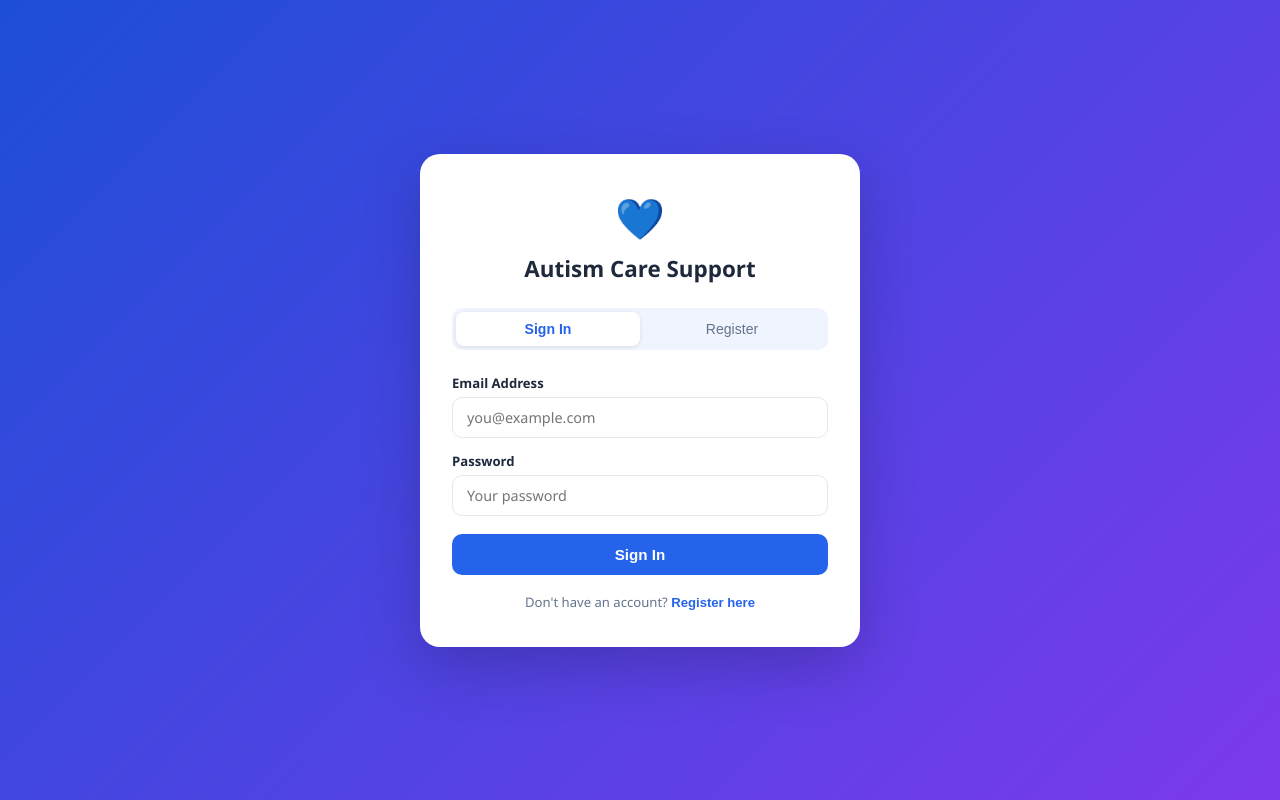
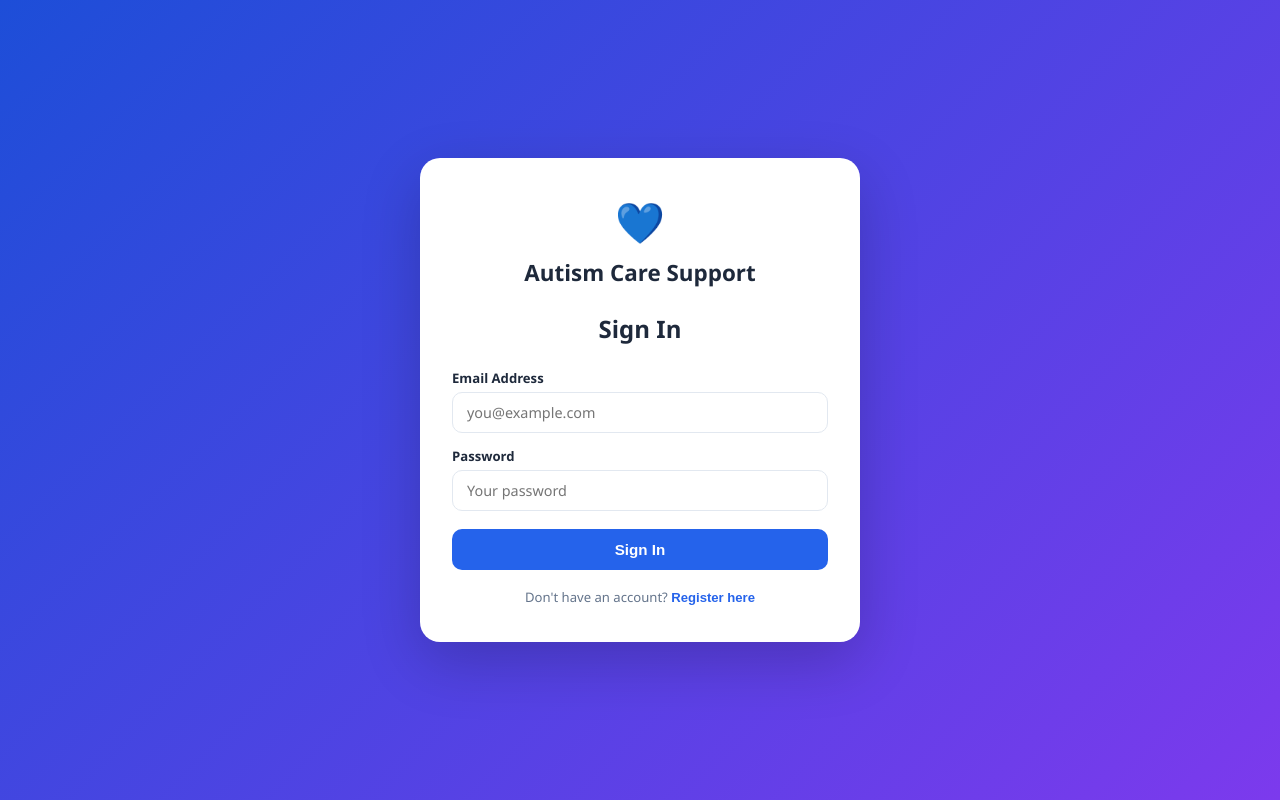
Before and after one commit to tuyilea7/autism-care-support-system, a React (Vite) app in the folder autism-care-system/frontend/: page / in a window 1280 px wide. Built offline with nearby package versions, Linux system fonts and the light colour scheme.

Commit message:
Remove redundant auth tabs, keep only bottom register link for cleaner UI

```diff
--- a/autism-care-system/frontend/src/components/AuthPage.jsx
+++ b/autism-care-system/frontend/src/components/AuthPage.jsx
@@ -60,21 +60,8 @@ export default function AuthPage({ onAuth }) {
           <h1 className="auth-logo-title">Autism Care Support</h1>
         </div>
 
-        {/* Tabs */}
-        <div className="auth-tabs">
-          <button
-            className={`auth-tab ${mode === "login" ? "auth-tab-active" : ""}`}
-            onClick={() => { setMode("login"); setError(""); }}
-          >
-            Sign In
-          </button>
-          <button
-            className={`auth-tab ${mode === "register" ? "auth-tab-active" : ""}`}
-            onClick={() => { setMode("register"); setError(""); }}
-          >
-            Register
-          </button>
-        </div>
+        {/* Title based on mode */}
+        <h2 className="auth-title">{mode === "login" ? "Sign In" : "Create Account"}</h2>
 
         <form className="auth-form" onSubmit={submit} noValidate>
           {mode === "register" && (
--- a/autism-care-system/frontend/src/index.css
+++ b/autism-care-system/frontend/src/index.css
@@ -666,6 +666,14 @@ html, body, #root {
 .auth-logo-title { font-size: 1.4rem; font-weight: 700; color: var(--text); }
 .auth-logo-sub { font-size: 0.82rem; color: var(--text-muted); margin-top: 4px; }
 
+.auth-title {
+  text-align: center;
+  font-size: 1.5rem;
+  font-weight: 600;
+  color: var(--text);
+  margin-bottom: 24px;
+}
+
 .auth-tabs {
   display: flex; background: var(--bg);
   border-radius: 10px; padding: 4px; margin-bottom: 24px;
```
